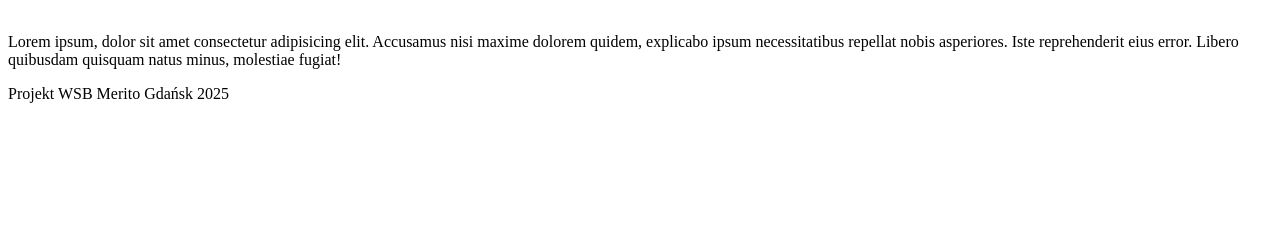
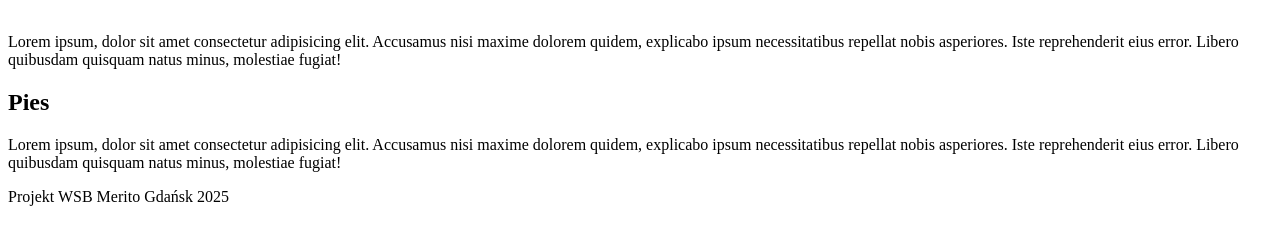
Before and after one commit to svrgnx44jn-debug/ZPW_ININ5-hybryda_IoT_80872, a plain HTML site: page index.html in a window 1280 px wide. Shown: the part 136-380 px from the top of the page. Drawn offline with Linux system fonts and the light colour scheme.

Commit message:
Pies to pies

```diff
--- a/index.html
+++ b/index.html
@@ -1,10 +1,13 @@
-~<!DOCTYPE html>
+~
+<!DOCTYPE html>
 <html lang="pl">
+
 <head>
     <meta charset="UTF-8">
     <meta name="viewport" content="width=device-width, initial-scale=1.0">
     <title>ZOO online</title>
 </head>
+
 <body>
     <header>
         <h1>Zoo online</h1>
@@ -13,11 +16,20 @@
         <section>
             <h2>Zebra</h2>
             <img src="./img/Zebra.jpg" alt="">
-            <p>Lorem ipsum, dolor sit amet consectetur adipisicing elit. Accusamus nisi maxime dolorem quidem, explicabo ipsum necessitatibus repellat nobis asperiores. Iste reprehenderit eius error. Libero quibusdam quisquam natus minus, molestiae fugiat!</p>
+            <p>Lorem ipsum, dolor sit amet consectetur adipisicing elit. Accusamus nisi maxime dolorem quidem, explicabo
+                ipsum necessitatibus repellat nobis asperiores. Iste reprehenderit eius error. Libero quibusdam quisquam
+                natus minus, molestiae fugiat!</p>
+        </section>
+        <section>
+            <h2>Pies</h2>
+            <p>Lorem ipsum, dolor sit amet consectetur adipisicing elit. Accusamus nisi maxime dolorem quidem, explicabo
+                ipsum necessitatibus repellat nobis asperiores. Iste reprehenderit eius error. Libero quibusdam quisquam
+                natus minus, molestiae fugiat!</p>
         </section>
     </main>
     <footer>
         <p>Projekt WSB Merito Gdańsk 2025</p>
     </footer>
 </body>
+
 </html>
```
